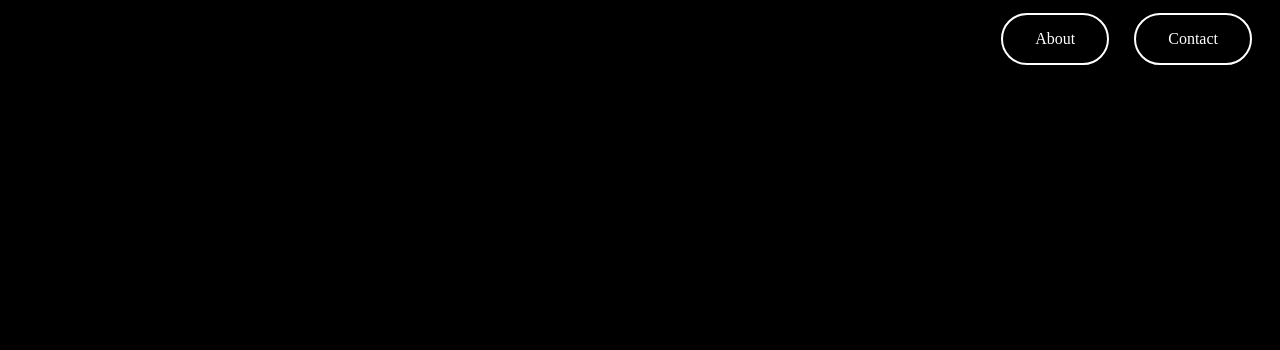
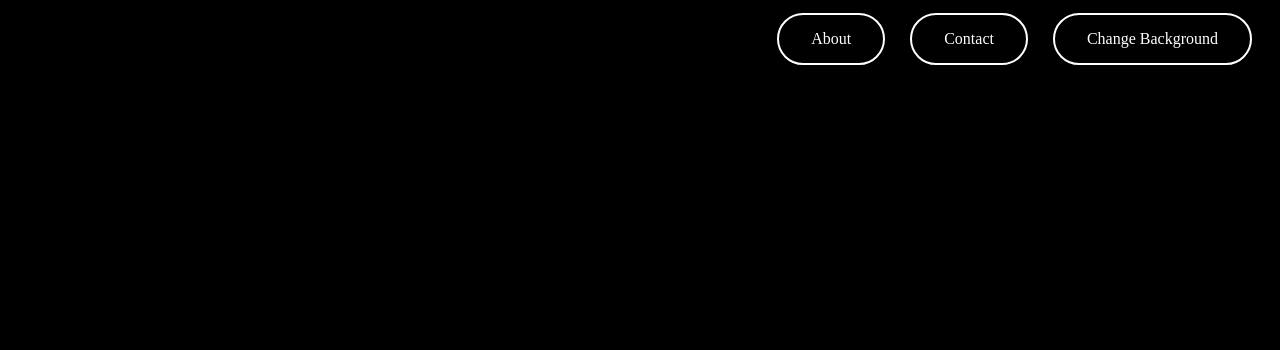
Before and after one commit to aditya-agrawal-30502/aditya-agrawal-30502.github.io, a plain HTML site: page index.html in a window 1280 px wide. Shown: the top 350 px of the page. Drawn offline with Linux system fonts and the light colour scheme.

Commit message:
background

```diff
--- a/index.css
+++ b/index.css
@@ -1,7 +1,7 @@
 .main_div{
     color: white;
+    left: 50%;
     top: 50%;
-    left: 50%;
     position: absolute;
     transform: translate(-50%,-50%);
 }
@@ -23,12 +23,10 @@ html,body{
 }
 .first{
     height:50%;
-    background-color: black;
 }
 .second{
     top:50%;
     height: 50%;
-    background-color: BLACK;
     color: whitesmoke;
     font-size: 20px;
 }
@@ -83,7 +81,6 @@ h2{
 }
 .social{
     display: flex;
-    position: absolute;
     left:0%;
     transform: translate(0%,10%);
     align-content: flex-end;
@@ -131,14 +128,39 @@ a{
         min-height: 45%;
         transition-duration: 0.4s;
         transition-delay: 0.1s;
-        transform-style: ea;
         border-radius: 7px;
         width: 100%;
 }
 .capsule:hover{
-    background-color: rgb(39, 39, 39);
+    background-color: rgba(255,255,255,0.1);
 }
+#bg{
+    left:0%;
+    top: 0%;
+    height: 100%;
+    background-color: black;
+    animation: bg_change 10s infinite;
+    animation-play-state: paused;
+}
+.palate_test{
+    border: solid white 2px;
+    color: white;
+    padding: 15px 32px;
+    text-decoration: none;
+    text-align: center;
+    font-size: 16px;
+    display: inline-flex;
+    margin-top: 5px;
+    margin-left: 5px;
+    border-radius: 30px;
+}
+
 @keyframes blink-cursor{
     from,to {border-right-color: transparent;}
     50% {border-right-color: tomato;}
 }
+@keyframes bg_change{
+    from,to {background-color: black;}
+    25%,75% {background-color: #002A3D;}
+    50% {background-color: #1F4738;}
+}
--- a/index.html
+++ b/index.html
@@ -7,11 +7,12 @@
     <meta name="viewport" content="width=device-width, initial-scale=1.0">
     <title>CV</title>
 </head>
-<body bgcolor="black">
+<body background="black" id="bg">
     <div class = "first">
     <div class = 'legend'>
         <div><a href = '#about' class="button2">About</a></div>
         <div><a href = '#contact'class='button2'>Contact</a></div>
+        <div><a href = '#' class='palate_test' onmouseenter="ani_r()" onmouseleave="ani_p()">Change Background</a></div>
     </div>
     <div class = 'main_div'>
         <center><h3 id = 'main_span'>Welcome to my webpage.</h3></center>
--- a/index.js
+++ b/index.js
@@ -6,6 +6,7 @@ var flag = 0;
 var c = 0;
 var f = 0;
 var sen = text.length;
+var bod = document.getElementById('bg')
 function loop(){
     var len = 0;
     len = text[l[0]].length;
@@ -29,4 +30,10 @@ function loop(){
         l[0]++;
     }
 }
+function ani_r(){
+    bod.style.animationPlayState = 'running';
+}
+function ani_p(){
+    bod.style.animationPlayState = 'paused';
+}
 var myVar = setInterval(loop, 100);
```
